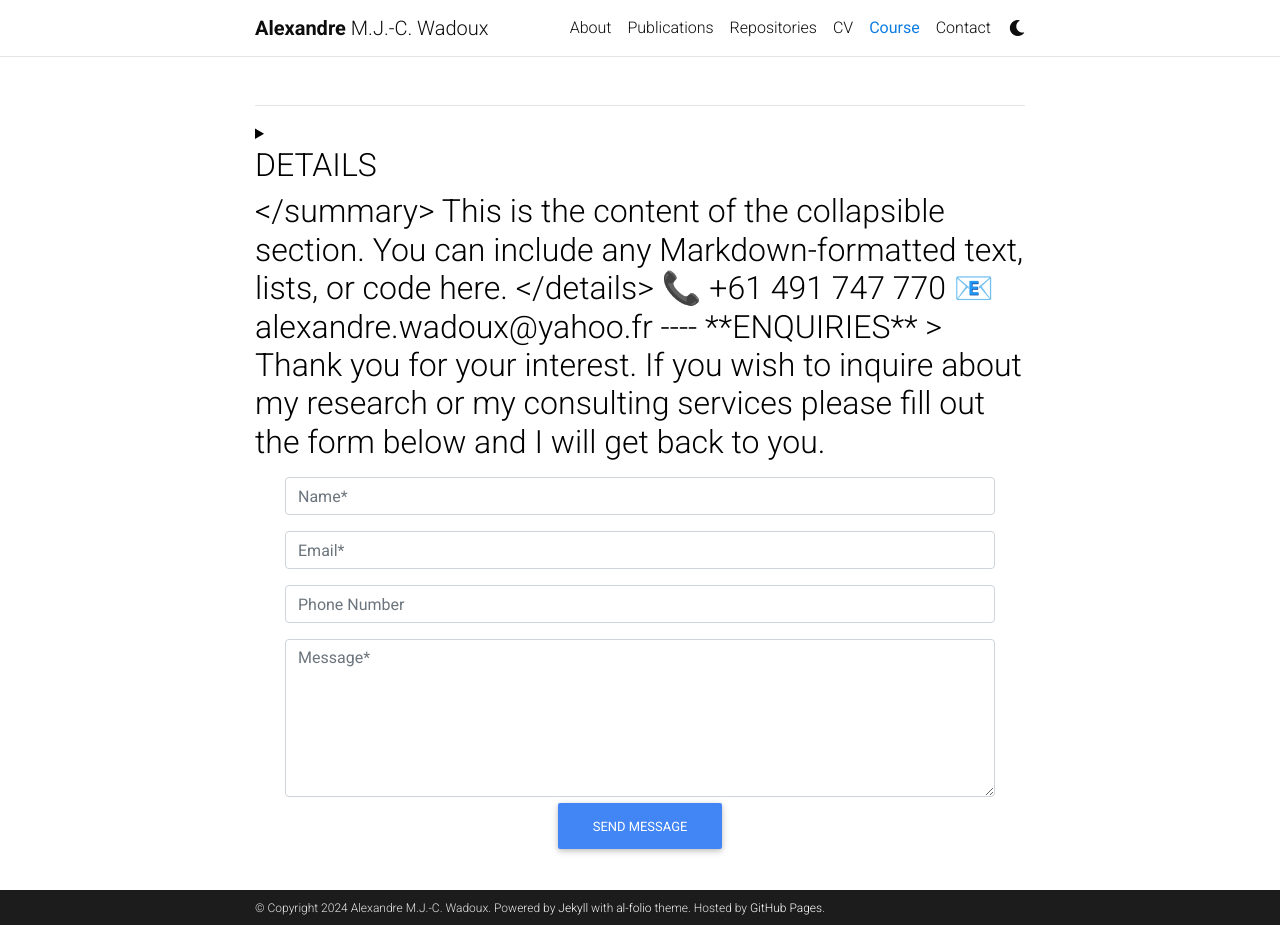
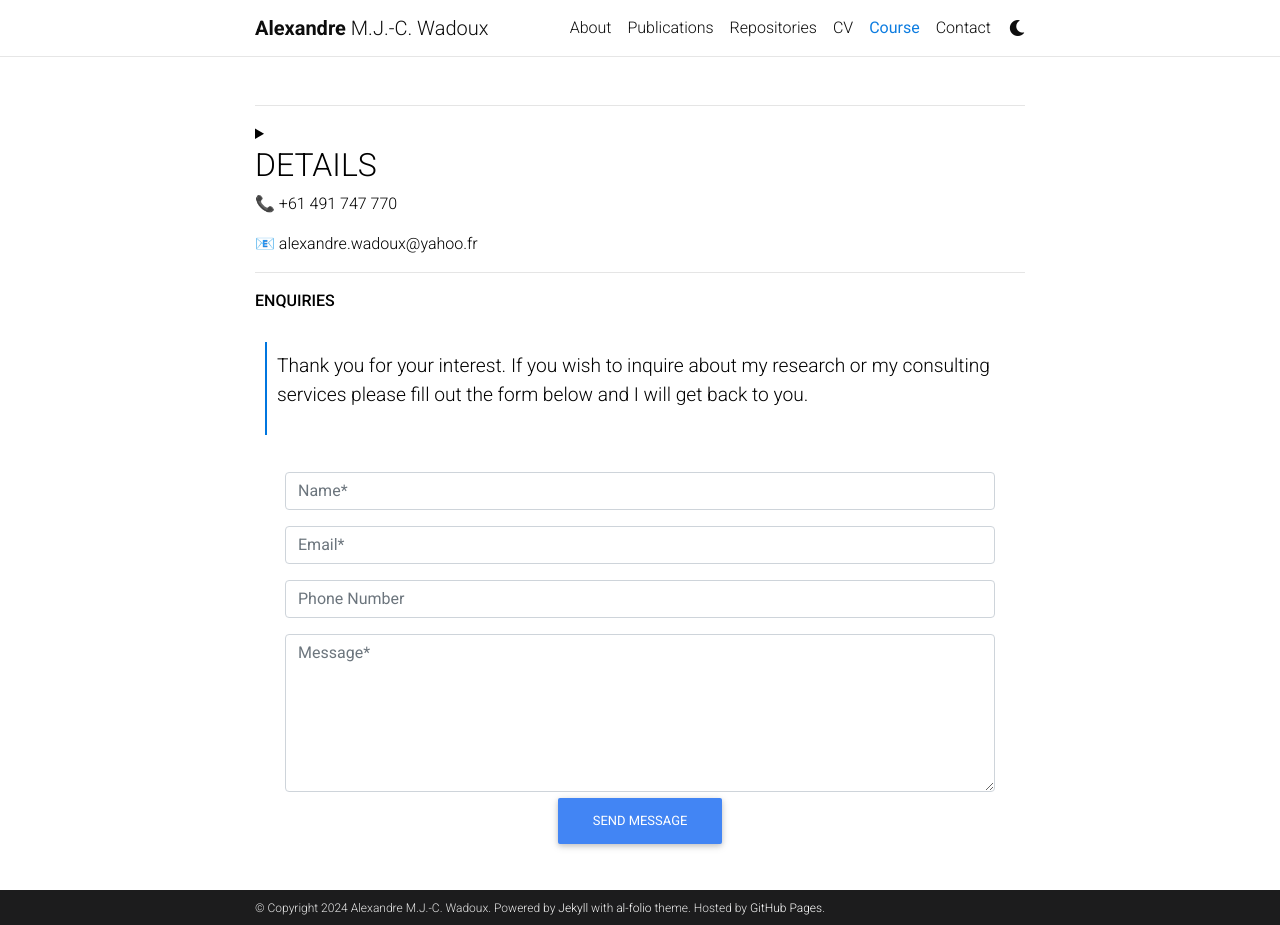
Before and after one commit to AlexandreWadoux/AlexandreWadoux.github.io, a Jekyll site: the page built from _pages/Course_spectroscopy_with_R.md, in a window 1280 px wide and 925 px high. Built offline with Jekyll 4.4.1, drawn with Linux system fonts in a browser that asks for light colours; emoji names are drawn with the system emoji font; comment, search, counter and statistics services are not loaded; a style sheet for code colours, icons or effects is not loaded.

Commit message:
Update Course_spectroscopy_with_R.md

```diff
--- a/_pages/Course_spectroscopy_with_R.md
+++ b/_pages/Course_spectroscopy_with_R.md
@@ -11,10 +11,8 @@ nav_order: 5
 
 
 <details>
-<summary><h2> DETAILS <h2></summary>
-
+<summary><h2> DETAILS </h2></summary>
 This is the content of the collapsible section. You can include any Markdown-formatted text, lists, or code here.
-
 </details>
 
 :telephone_receiver: +61 491 747 770
```
